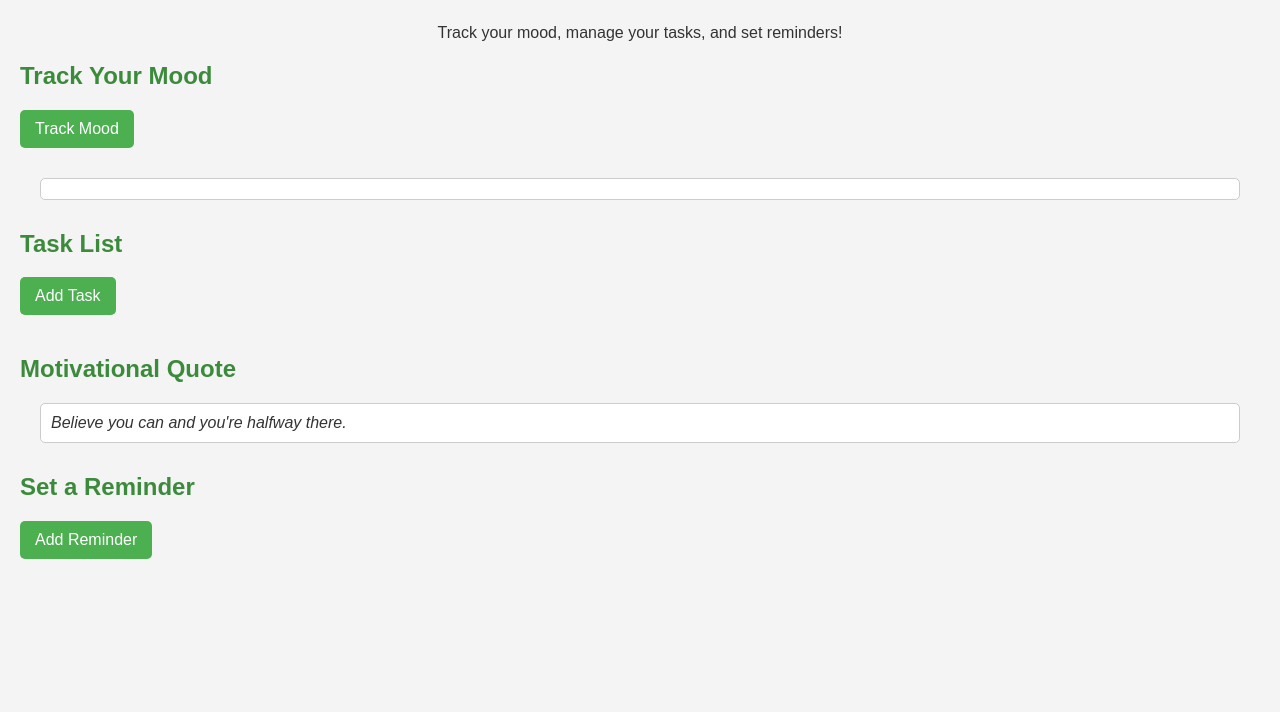
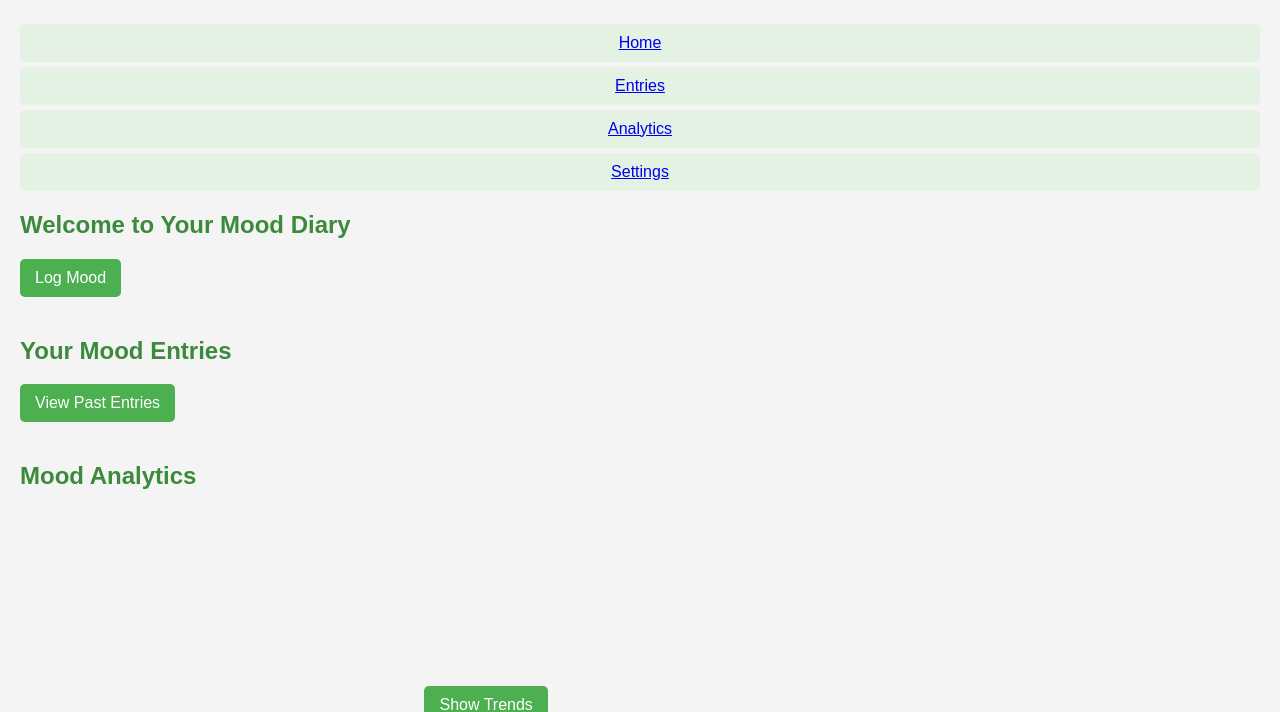
Before and after one commit to Dustinlee39/Mood-Diary-4-Dani, a plain HTML site: page index.html in a window 1280 px wide. Shown: the part 95-807 px from the top of the page. Drawn offline with Linux system fonts and the light colour scheme.

Commit message:
Update index.html

```diff
--- a/index.html
+++ b/index.html
@@ -5,38 +5,47 @@
     <meta name="viewport" content="width=device-width, initial-scale=1.0">
     <title>Mood Diary</title>
     <link rel="stylesheet" href="styles.css">
+    <script src="enhancements.js" defer></script>
 </head>
 <body>
     <header>
         <h1>Mood Diary</h1>
-        <p>Track your mood, manage your tasks, and set reminders!</p>
+        <nav>
+            <ul>
+                <li><a href="#home">Home</a></li>
+                <li><a href="#entries">Entries</a></li>
+                <li><a href="#analytics">Analytics</a></li>
+                <li><a href="#settings">Settings</a></li>
+            </ul>
+        </nav>
     </header>
+
     <main>
-        <section id="mood-section">
-            <h2>Track Your Mood</h2>
-            <button id="track-mood">Track Mood</button>
-            <div id="mood-display" style="margin: 20px;"></div>
+        <section id="home">
+            <h2>Welcome to Your Mood Diary</h2>
+            <button onclick="showMoodEntryForm()">Log Mood</button>
         </section>
 
-        <section id="task-section">
-            <h2>Task List</h2>
-            <button id="add-task">Add Task</button>
-            <ul id="task-display" style="margin: 20px;"></ul>
+        <section id="entries">
+            <h2>Your Mood Entries</h2>
+            <div id="entryList"></div>
+            <button onclick="fetchMoodEntries()">View Past Entries</button>
         </section>
 
-        <section id="quote-section">
-            <h2>Motivational Quote</h2>
-            <div id="quote-display" style="font-style: italic; margin: 20px;"></div>
+        <section id="analytics">
+            <h2>Mood Analytics</h2>
+            <canvas id="moodTrendChart" width="400" height="200"></canvas>
+            <button onclick="renderMoodTrends(moodData)">Show Trends</button>
         </section>
 
-        <section id="reminder-section">
-            <h2>Set a Reminder</h2>
-            <button id="add-reminder">Add Reminder</button>
+        <section id="settings">
+            <h2>User Settings</h2>
+            <!-- User preference settings here -->
         </section>
     </main>
 
-    <script src="enhancements.js"></script>
-    <script src="moodEnhancements.js"></script>
-    <script src="script.js"></script>
+    <footer>
+        <p>&copy; 2024 Mood Diary Application</p>
+    </footer>
 </body>
 </html>
```
